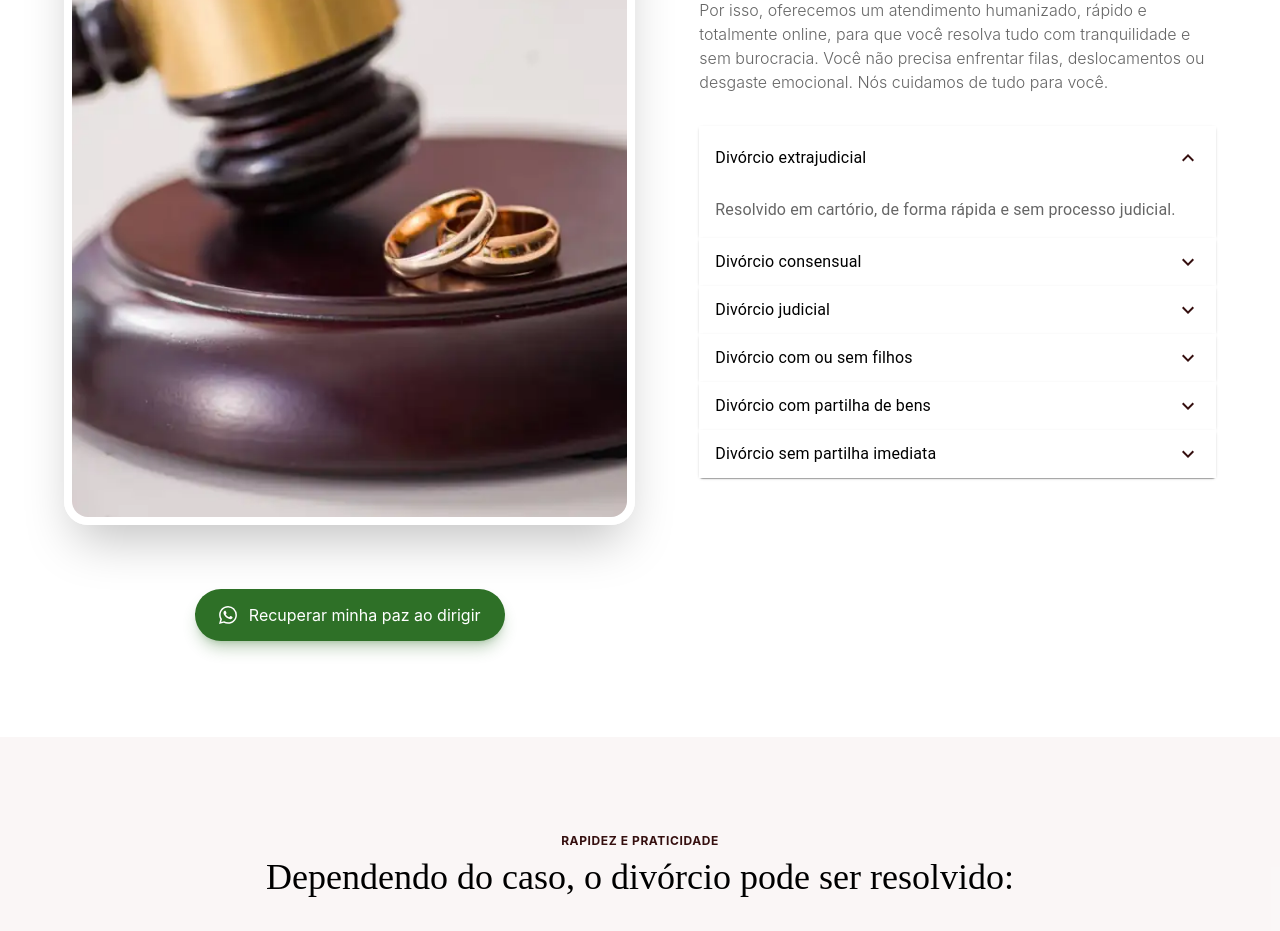
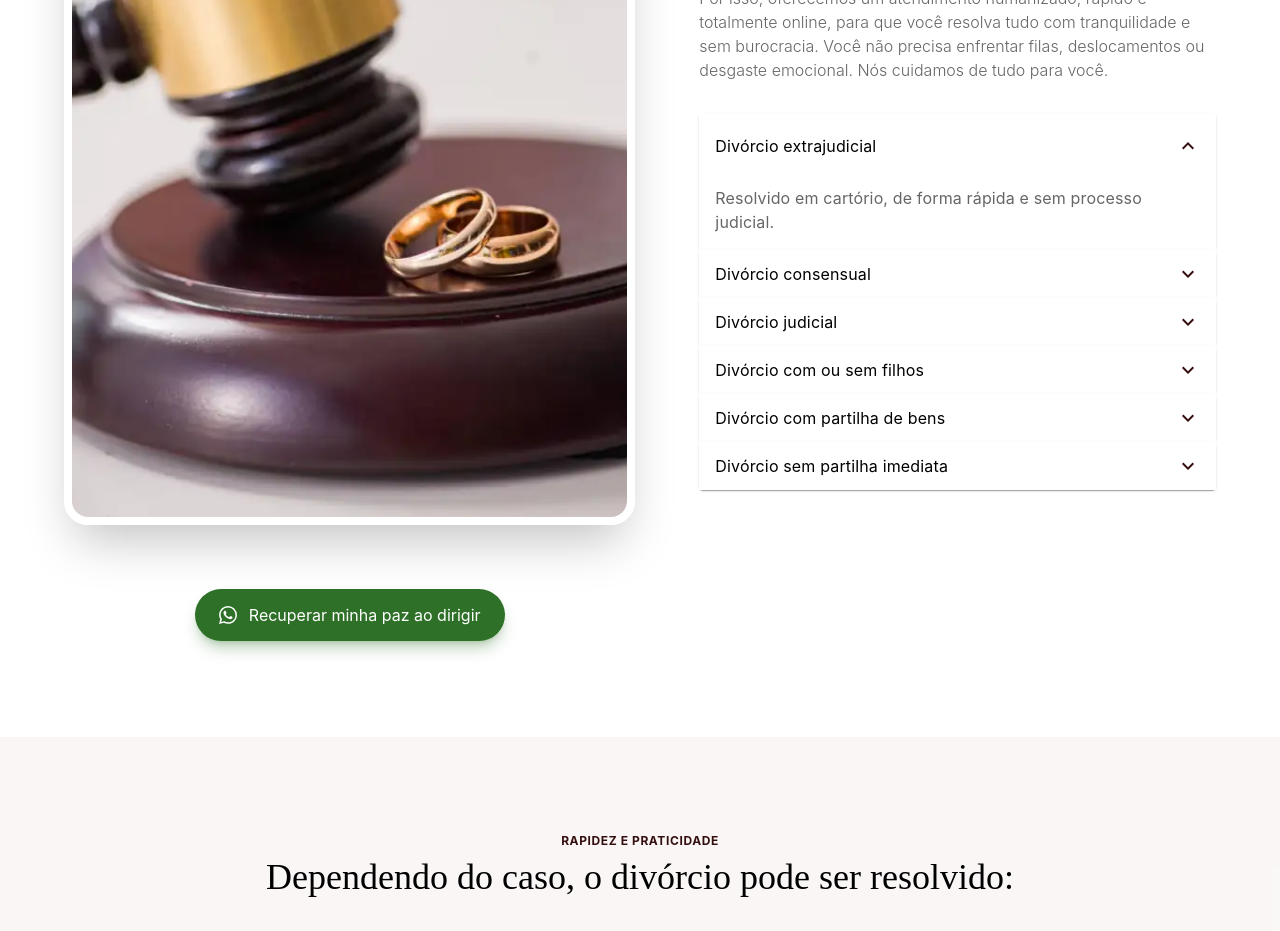
Before and after one commit to Paper-Street-Softwares/LPS-Divorcio-Brasil-Matos, a React (Vite) app: page /#home in a window 1280 px wide. Shown: the part 1420-2351 px from the top of the page. Built offline with nearby package versions, Linux system fonts and the light colour scheme.

Commit message:
fix: Inter

```diff
--- a/src/components/sections/FeaturesNovaTemplate.jsx
+++ b/src/components/sections/FeaturesNovaTemplate.jsx
@@ -182,7 +182,8 @@ function FeaturesNovaTemplate({ colorMode, frasesDestaque, accordion }) {
                             >
                               <Typography
                                 component="span"
-                                className={`${text}`}
+                                className={`${text} font-secondFont`}
+                                sx={{ fontFamily: 'Inter, sans-serif' }}
                               >
                                 {item.title}
                               </Typography>
@@ -193,7 +194,10 @@ function FeaturesNovaTemplate({ colorMode, frasesDestaque, accordion }) {
                                 backgroundColor: bgAccordion,
                               }}
                             >
-                              <Typography className={`${textOpacity}`}>
+                              <Typography
+                                className={`${textOpacity}`}
+                                sx={{ fontFamily: 'Inter, sans-serif' }}
+                              >
                                 {item.subtitle}
                               </Typography>
                             </AccordionDetails>
```
